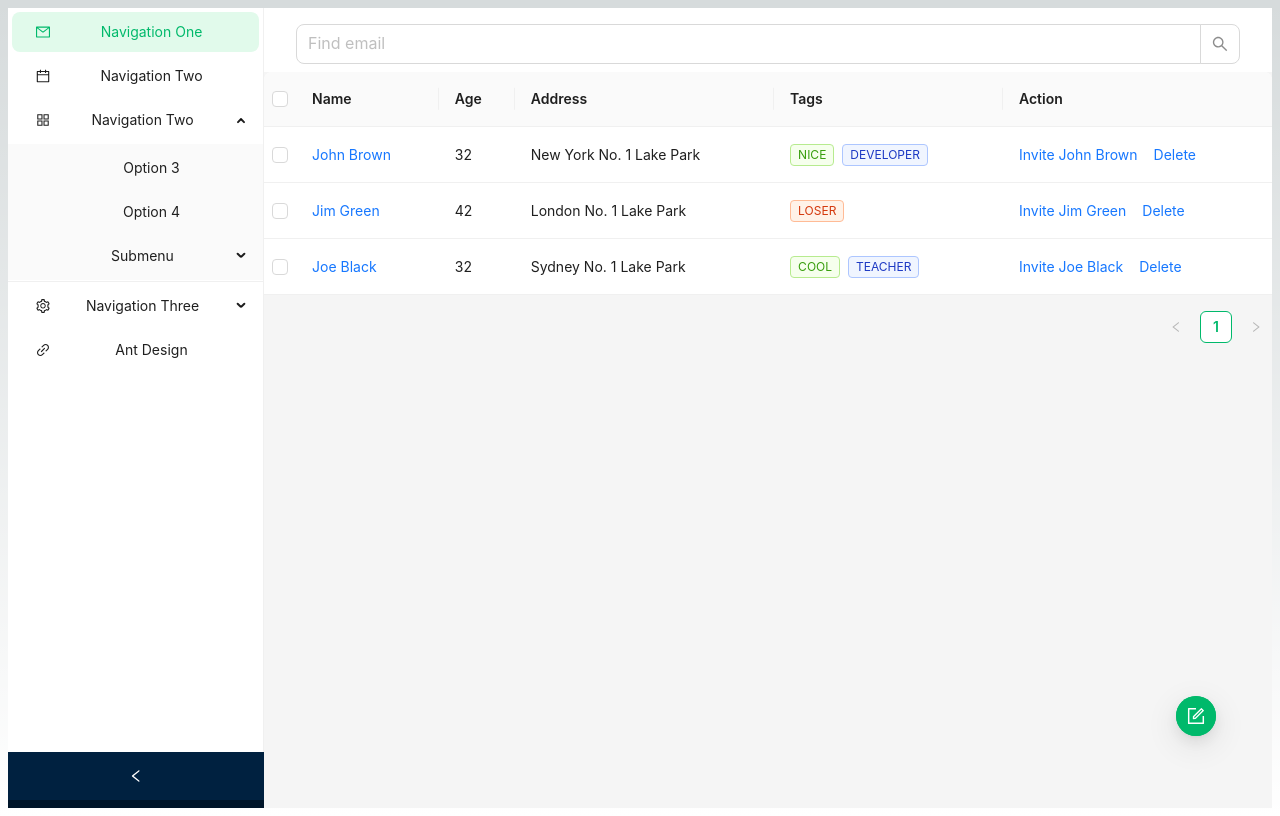
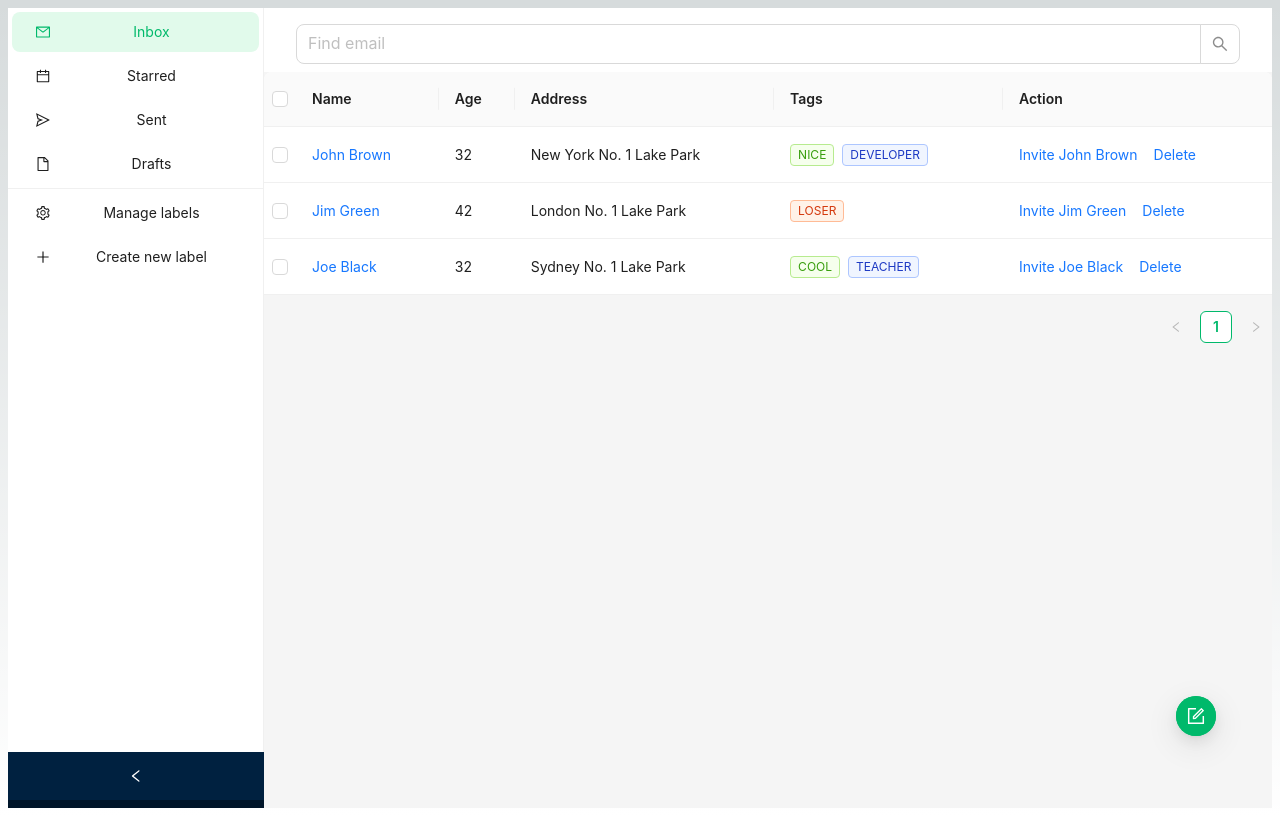
Before and after one commit to meowquinn/email-nodejs-final-client, a Next.js app: page / in a window 1280 px wide. Built offline with nearby package versions, Linux system fonts and the light colour scheme.

Commit message:
Update SidebarNavigation.tsx

```diff
--- a/src/components/SidebarNavigation.tsx
+++ b/src/components/SidebarNavigation.tsx
@@ -1,11 +1,12 @@
 import React, { useState } from 'react'
 import {
-    AppstoreOutlined,
+    FileOutlined,
     CalendarOutlined,
-    LinkOutlined,
+    SendOutlined,
     MailOutlined,
     LeftOutlined,
     RightOutlined,
+    PlusOutlined,
     SettingOutlined
 } from '@ant-design/icons'
 import { Menu } from 'antd'
@@ -33,34 +34,13 @@ export default () => {
     const [collapse, setCollapse] = useState(false)
 
     const items: MenuItem[] = [
-        getItem('Navigation One', '1', <MailOutlined />),
-        getItem('Navigation Two', '2', <CalendarOutlined />),
-        getItem('Navigation Two', 'sub1', <AppstoreOutlined />, [
-            getItem('Option 3', '3'),
-            getItem('Option 4', '4'),
-            getItem('Submenu', 'sub1-2', null, [
-                getItem('Option 5', '5'),
-                getItem('Option 6', '6')
-            ])
-        ]),
+        getItem('Inbox', '1', <MailOutlined />),
+        getItem('Starred', '2', <CalendarOutlined />),
+        getItem('Sent', '3', <SendOutlined />),
+        getItem('Drafts', '4', <FileOutlined />),
         { type: 'divider' },
-        getItem('Navigation Three', 'sub2', <SettingOutlined />, [
-            getItem('Option 7', '7'),
-            getItem('Option 8', '8'),
-            getItem('Option 9', '9'),
-            getItem('Option 10', '10')
-        ]),
-        getItem(
-            <a
-                href="https://ant.design"
-                target="_blank"
-                rel="noopener noreferrer"
-            >
-                Ant Design
-            </a>,
-            'link',
-            <LinkOutlined />
-        )
+        getItem('Manage labels', '5', <SettingOutlined />),
+        getItem('Create new label', '6', <PlusOutlined />),
     ]
 
     const siderStyle: React.CSSProperties = {
```
